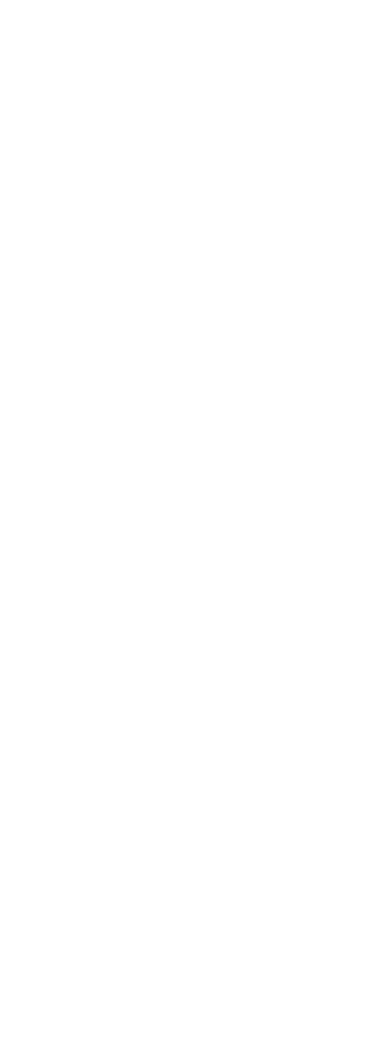
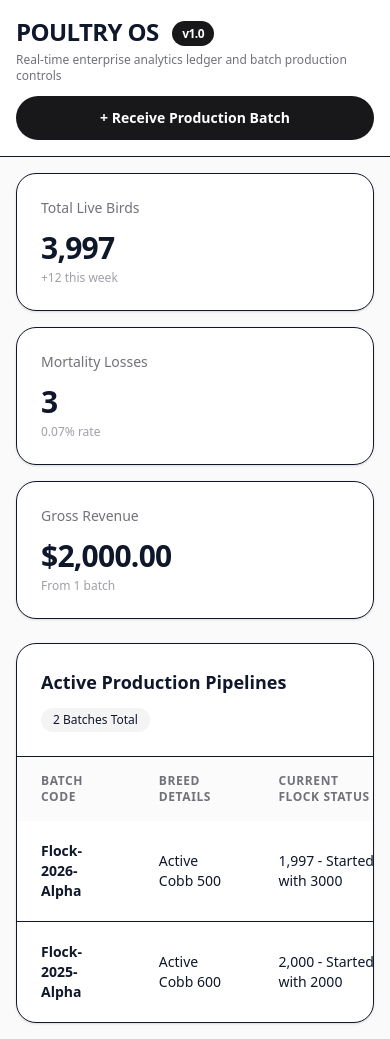
Before and after one commit to TakudzwaKuhuni/poultry-app, a Next.js app: page / in a window 390 px wide. Before the commit this address had no page. Before the commit the page ends 844 px from the top, so only its background shows below. Built offline with nearby package versions, Linux system fonts and the light colour scheme.

Commit message:
fix: tailwind v4 postcss config - responsive dashboard

```diff
--- a/package.json
+++ b/package.json
@@ -18,6 +18,7 @@
     "react-dom": "19.3.0"
   },
   "devDependencies": {
+    "@tailwindcss/postcss": "^4.3.3",
     "@tailwindcss/turbopack": "^4",
     "@types/node": "^20",
     "@types/react": "^19",
--- /dev/null
+++ b/postcss.config.mjs
@@ -0,0 +1,5 @@
+export default {
+  plugins: {
+    "@tailwindcss/postcss": {},
+  },
+}
--- a/src/app/globals.css
+++ b/src/app/globals.css
@@ -2,21 +2,13 @@
 
 @layer base {
   body {
-    @apply bg-white text-slate-900 antialiased;
+    background-color: white;
+    color: #0f172a;
+    -webkit-font-smoothing: antialiased;
   }
 }
 
-/* Scrollbar - use plain CSS, not @apply inside pseudo */
-::-webkit-scrollbar {
-  width: 8px;
-  height: 8px;
-}
-
-::-webkit-scrollbar-thumb {
-  background-color: #1e293b; /* slate-800 */
-  border-radius: 9999px;
-}
-
-::-webkit-scrollbar-track {
-  background-color: transparent;
-}
+/* your scrollbar code can stay */
+::-webkit-scrollbar { width: 8px; height: 8px; }
+::-webkit-scrollbar-thumb { background-color: #1e293b; border-radius: 9999px; }
+::-webkit-scrollbar-track { background-color: transparent; }
--- a/src/app/page.tsx
+++ b/src/app/page.tsx
@@ -1,5 +1,79 @@
-import { redirect } from 'next/navigation'
+import Link from "next/link"
 
 export default function Home() {
-  redirect('/dashboard')
+  return (
+    <div className="min-h-screen bg-zinc-50">
+      {/* Header */}
+      <header className="sticky top-0 z-20 border-b bg-white">
+        <div className="mx-auto flex max-w-7xl flex-wrap items-center justify-between gap-3 px-4 py-4 md:px-8">
+          <div>
+            <h1 className="text-2xl font-black tracking-tight">POULTRY OS <span className="ml-2 align-middle rounded-full bg-zinc-900 px-2.5 py-1 text-xs font-bold text-white">v1.0</span></h1>
+            <p className="mt-1 text-xs md:text-sm text-zinc-500">Real-time enterprise analytics ledger and batch production controls</p>
+          </div>
+          <Link href="/dashboard" className="w-full md:w-auto text-center rounded-full bg-zinc-900 px-6 py-3 text-sm font-semibold text-white hover:bg-black transition">
+            + Receive Production Batch
+          </Link>
+        </div>
+      </header>
+
+      <main className="mx-auto max-w-7xl space-y-6 p-4 md:p-8">
+        {/* STATS */}
+        <div className="grid grid-cols-1 gap-4 sm:grid-cols-3">
+          {[
+            { label: "Total Live Birds", value: "3,997", sub: "+12 this week" },
+            { label: "Mortality Losses", value: "3", sub: "0.07% rate" },
+            { label: "Gross Revenue", value: "$2,000.00", sub: "From 1 batch" },
+          ].map((s) => (
+            <div key={s.label} className="rounded-[20px] border bg-white p-6 shadow-sm">
+              <p className="text-sm font-medium text-zinc-500">{s.label}</p>
+              <p className="mt-3 text-3xl font-bold tracking-tight">{s.value}</p>
+              <p className="mt-1 text-xs text-zinc-400">{s.sub}</p>
+            </div>
+          ))}
+        </div>
+
+        {/* TABLE */}
+        <div className="rounded-[20px] border bg-white shadow-sm overflow-hidden">
+          <div className="flex flex-wrap items-center justify-between gap-3 border-b p-6">
+            <h2 className="text-lg font-bold">Active Production Pipelines</h2>
+            <span className="rounded-full bg-zinc-100 px-3 py-1 text-xs font-medium">2 Batches Total</span>
+          </div>
+
+          {/* This wrapper makes it scroll on mobile */}
+          <div className="overflow-x-auto">
+            <table className="w-full min-w-[800px] text-left">
+              <thead className="bg-zinc-50/70 text-xs uppercase tracking-wider text-zinc-500">
+                <tr>
+                  <th className="px-6 py-4 font-semibold">Batch Code</th>
+                  <th className="px-6 py-4 font-semibold">Breed Details</th>
+                  <th className="px-6 py-4 font-semibold">Current Flock Status</th>
+                  <th className="px-6 py-4 font-semibold">Feed Consumption</th>
+                  <th className="px-6 py-4 font-semibold">Revenue Yield</th>
+                  <th className="px-6 py-4 font-semibold">Action Matrix</th>
+                </tr>
+              </thead>
+              <tbody className="divide-y text-sm">
+                <tr className="hover:bg-zinc-50">
+                  <td className="px-6 py-5 font-bold">Flock-2026-Alpha</td>
+                  <td className="px-6 py-5">Active Cobb 500</td>
+                  <td className="px-6 py-5">1,997 - Started with 3000</td>
+                  <td className="px-6 py-5">5 KG</td>
+                  <td className="px-6 py-5 font-medium">$2000.00</td>
+                  <td className="px-6 py-5"><Link href="/dashboard" className="font-semibold text-zinc-900 underline underline-offset-4">Workspace →</Link></td>
+                </tr>
+                <tr className="hover:bg-zinc-50">
+                  <td className="px-6 py-5 font-bold">Flock-2025-Alpha</td>
+                  <td className="px-6 py-5">Active Cobb 600</td>
+                  <td className="px-6 py-5">2,000 - Started with 2000</td>
+                  <td className="px-6 py-5">0 KG</td>
+                  <td className="px-6 py-5 font-medium">$0.00</td>
+                  <td className="px-6 py-5"><Link href="/dashboard" className="font-semibold text-zinc-900 underline underline-offset-4">Workspace →</Link></td>
+                </tr>
+              </tbody>
+            </table>
+          </div>
+        </div>
+      </main>
+    </div>
+  )
 }
```
Also changed, not shown: 1 other file (tests, documents, lock files or other folders).
